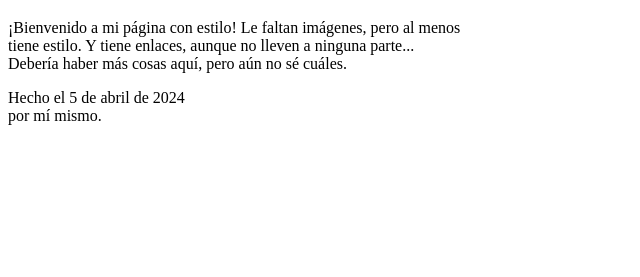
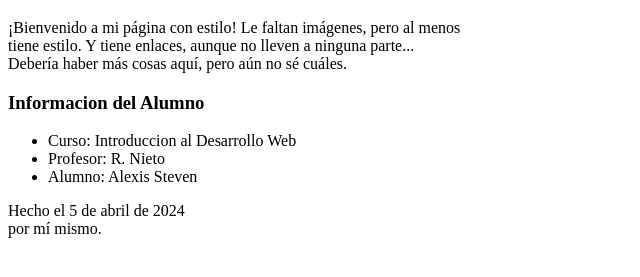
Before and after one commit to alexiscl0/IDWEB, a plain HTML site: page Lab1/index.html in a window 1280 px wide. Shown: the part 87-364 px from the top of the page, without its empty margins (0-640 px from the left). Drawn offline with Linux system fonts and the light colour scheme.

Commit message:
Agregando informacion del Alumno

```diff
--- a/Lab1/index.html
+++ b/Lab1/index.html
@@ -21,6 +21,12 @@
         <br />
         Debería haber más cosas aquí, pero aún no sé cuáles.
       </p>
+      <h3>Informacion del Alumno</h3>
+      <ul>
+        <li>Curso: Introduccion al Desarrollo Web</li>
+        <li>Profesor: R. Nieto</li>
+        <li>Alumno: Alexis Steven</li>
+      </ul>
     </main>
     <footer>
       <p>
```
